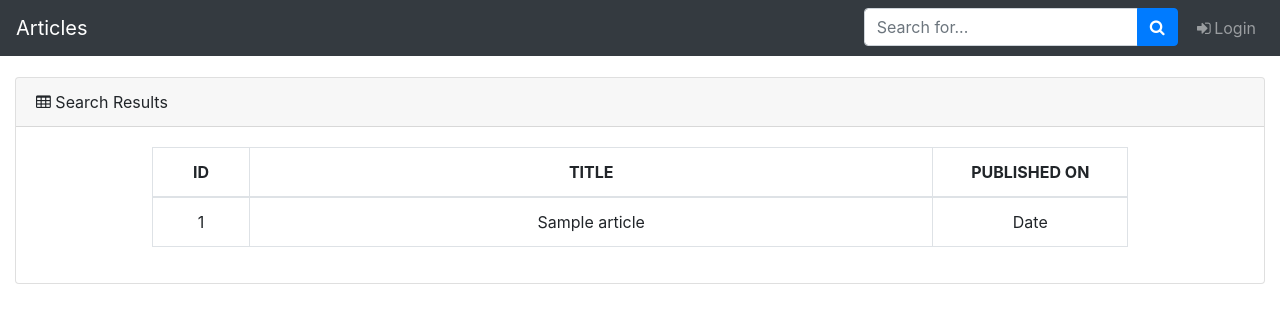
After one commit to om7271prakash/CI, a CodeIgniter app: the page made by application/views/public/search_results.php in a window 1280 px wide. The commit adds this page. Shown: the top 323 px of the page. Run offline with CodeIgniter, Linux system fonts and the light colour scheme; tables that the repository leaves empty or names only in its code hold one stand-in row (values such as "Sample post"); the template is opened without the code that fills it: most values are stand-ins (such as "Sample title", 1, 10 or a date in 2020); some libraries are stand-ins or nearby versions.

Commit message:
search functionality added in the public home

```diff
--- a/application/views/public/public_header.php
+++ b/application/views/public/public_header.php
@@ -19,16 +19,19 @@
       <div class="collapse navbar-collapse" id="navbarResponsive">
         <ul class="navbar-nav ml-auto">
           <li class="nav-item">
-            <form class="form-inline my-2 my-lg-0 mr-lg-2">
+            <?= form_error('query', "<p class = 'navbar-text text-danger'>", "</p>"); ?>
+          </li>
+          <li class="nav-item">
+            <?= form_open('user/search', ['class' => 'form-inline my-2 my-lg-0 mr-lg-2']); ?>
               <div class="input-group">
-                <input class="form-control" type="text" placeholder="Search for...">
+                <input class="form-control" name = "query" type="text" placeholder="Search for...">
                 <span class="input-group-append">
-                  <button class="btn btn-primary" type="button">
+                  <button class="btn btn-primary" type="submit">
                     <i class="fa fa-search"></i>
                   </button>
                 </span>
               </div>
-            </form>
+            <?= form_close(); ?>
           </li>
           <li class="nav-item">
             <?php if(!$this->session->userdata('id')){ ?>
--- /dev/null
+++ b/application/views/public/search_results.php
@@ -0,0 +1,45 @@
+<?php include 'public_header.php'; ?>
+<div style = "margin-top:6%"></div>
+<div class="container-fluid">
+  <?php if ( $feedback = $this->session->flashdata('feedback') ) {  ?>
+    <div class="mx-auto col-md-5 mt-3 alert <?= $this->session->flashdata('feedback_class'); ?> text-center">
+      <?= $feedback ?>
+    </div>
+  <?php } ?>
+  <div class="card mb-3">
+    <div class="card-header">
+      <i class="fa fa-table"></i> Search Results
+    </div>
+    <div class="card-body">
+      <div class="table-responsive">
+        <div class="col-md-10 offset-md-1">
+          <table class="table table-bordered admin-dashboard-articles-table" id="" width="100%" cellspacing="0">
+            <thead>
+              <tr>
+                <th style="width:10%">ID</th>
+                <th style="width:70%">TITLE</th>
+                <th style="width:20%">PUBLISHED ON</th>
+              </tr>
+            </thead>
+            <tbody>
+              <?php $i = 0; if(count($articles)) {
+                 $count = $this->uri->segment(3, 0);
+                 foreach ($articles as $article) { ?>
+                  <tr>
+                    <td><?= ++$count; ?></td>
+                    <td><?= $article['title'] ?></td>
+                    <td>Date</td>
+                  </tr>
+                <?php } ?>
+              <?php }else { ?>
+                <td colspan="3">No Record Found</td>
+              <?php } ?>
+            </tbody>
+          </table>
+
+        </div>
+      </div>
+    </div>
+  </div>
+</div>
+<?php include 'public_footer.php'; ?>
```
Also changed, not shown: application/controllers/user.php (+25 -0 lines), application/models/articlesmodel.php (+8 -0 lines).
